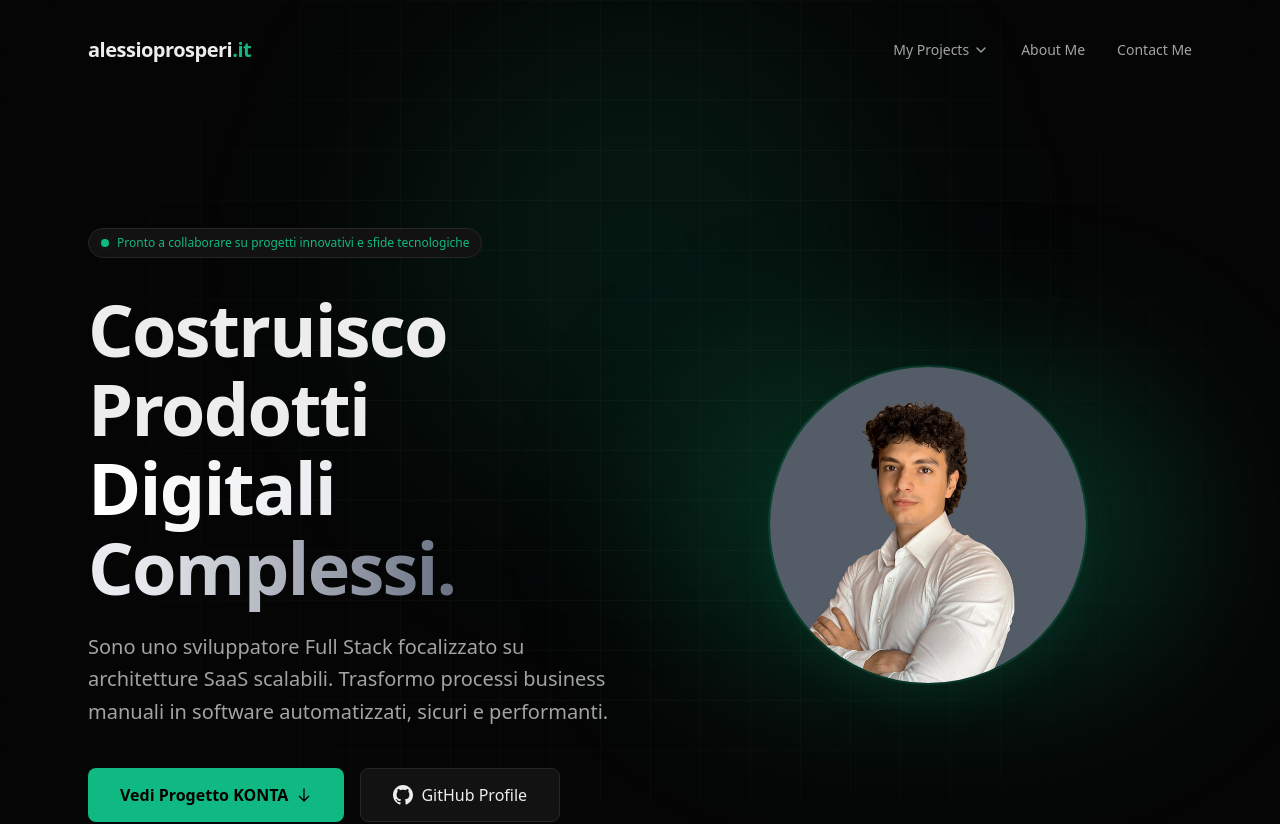
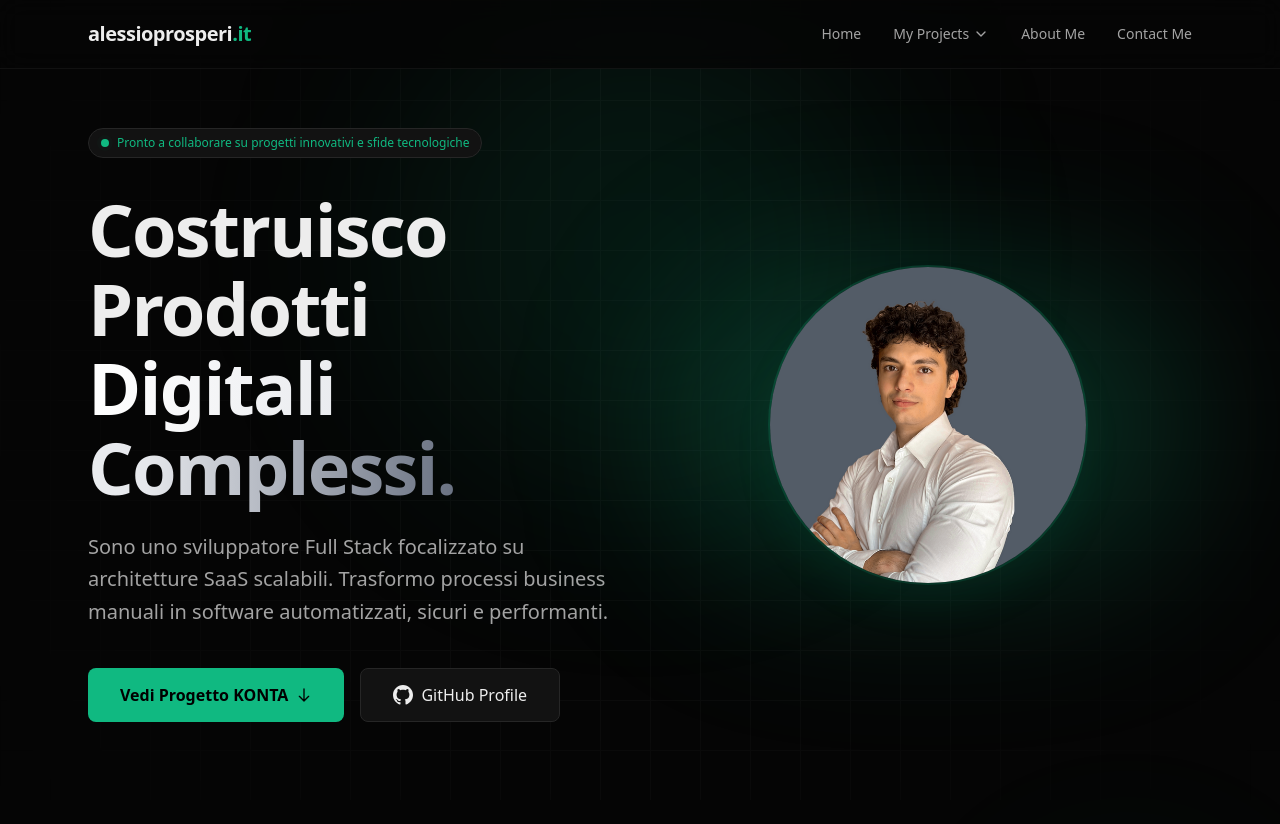
Before and after one commit to SaltyEner/MioSito, a Next.js app: page / in a window 1280 px wide. Shown: the top 824 px of the page. Built offline with nearby package versions, Linux system fonts and the light colour scheme.

Commit message:
feat: Implement initial landing page structure with new Hero and Navbar components.

```diff
--- a/app/page.tsx
+++ b/app/page.tsx
@@ -16,8 +16,9 @@ export default function Home() {
       {/* Background Blob Effect */}
       <div className="fixed top-0 left-1/2 -translate-x-1/2 w-[500px] h-[500px] bg-primary/10 rounded-full blur-[100px] pointer-events-none z-0"></div>
 
+      <Navbar />
+
       <div className="max-w-6xl mx-auto px-6 relative z-10">
-        <Navbar />
         <Hero />
         <About />
 
--- a/components/sections/Hero.tsx
+++ b/components/sections/Hero.tsx
@@ -5,7 +5,7 @@ import { motion } from "framer-motion";
 
 export function Hero() {
     return (
-        <header className="py-20 md:py-32 grid lg:grid-cols-2 gap-12 items-center">
+        <header id="hero" className="py-20 md:py-32 grid lg:grid-cols-2 gap-12 items-center">
             <div className="flex flex-col items-start">
                 <motion.div
                     initial={{ opacity: 0, x: -50 }}
--- a/components/ui/Navbar.tsx
+++ b/components/ui/Navbar.tsx
@@ -10,12 +10,17 @@ export function Navbar() {
     const [isProjectsOpen, setIsProjectsOpen] = useState(false);
 
     return (
-        <nav className="flex justify-between items-center py-6 md:py-8 relative z-50">
+        <nav className="fixed top-0 left-0 right-0 z-50 backdrop-blur-md bg-background/80 border-b border-white/5 transition-all duration-300">
+            <div className="max-w-6xl mx-auto px-6 flex justify-between items-center py-4">
                 <Link href="/" className="text-xl font-bold tracking-tight select-none text-foreground">
                     alessioprosperi<span className="text-primary">.it</span>
                 </Link>
 
                 <div className="hidden md:flex items-center gap-8 text-sm font-medium text-text-muted">
+                    <Link href="/#hero" className="hover:text-foreground transition-colors">
+                        Home
+                    </Link>
+
                     {/* My Projects Dropdown */}
                     <div
                         className="relative"
@@ -40,7 +45,7 @@ export function Navbar() {
                                         {PROJECTS.map((project) => (
                                             <Link
                                                 key={project.id}
-                                            href={`/projects/${project.slug}`}
+                                                href={project.slug === 'konta' ? '/#konta' : '/#projects'}
                                                 className="block px-4 py-2 hover:bg-surface rounded-lg text-text-muted hover:text-foreground transition-colors"
                                             >
                                                 {project.title}
@@ -61,7 +66,7 @@ export function Navbar() {
                     </Link>
                 </div>
 
-            {/* Mobile Menu Placeholder - For now just a simple contact button on mobile or hidden links */}
+                {/* Mobile Menu Placeholder */}
                 <div className="md:hidden">
                     <Link
                         href="/#contact"
@@ -70,6 +75,7 @@ export function Navbar() {
                         Contattami
                     </Link>
                 </div>
+            </div>
         </nav>
     );
 }
```
Lines whose indentation alone changed are shown as unchanged.
